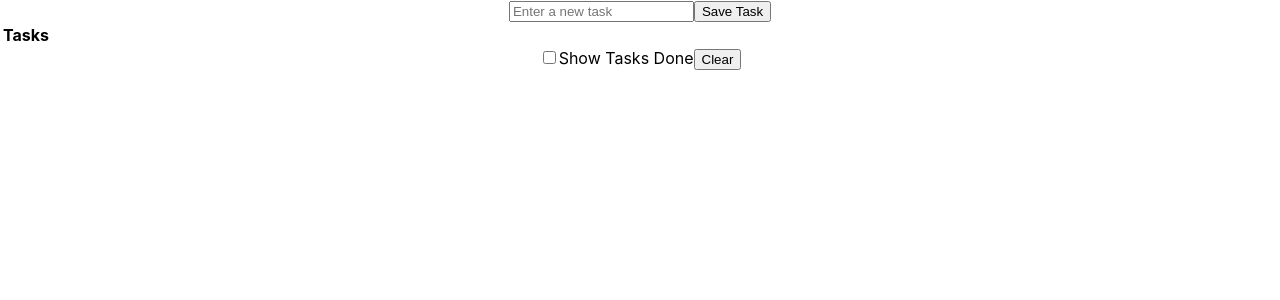
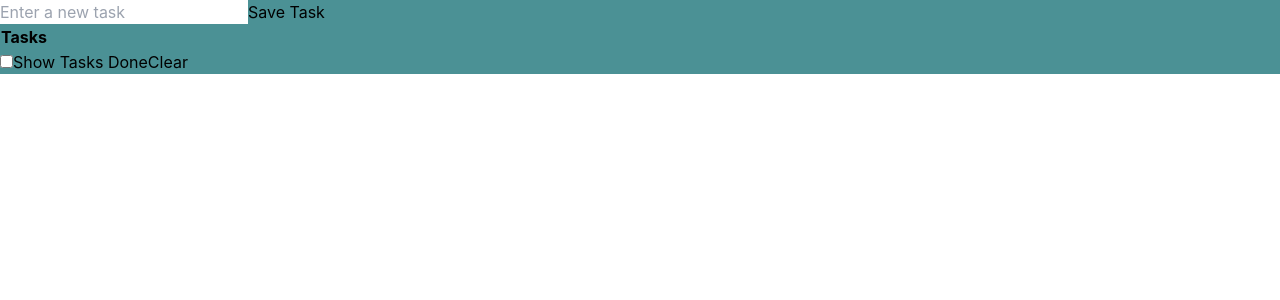
Before and after one commit to diegofernandoalayon/react-taskapp, a React (Vite) app: page / in a window 1280 px wide. Shown: the top 300 px of the page. Built offline with nearby package versions, Linux system fonts and the light colour scheme.

Commit message:
agregando tailwindcss al proyecto

```diff
--- a/package.json
+++ b/package.json
@@ -22,8 +22,11 @@
     "@types/react": "^18.0.0",
     "@types/react-dom": "^18.0.0",
     "@vitejs/plugin-react": "^1.3.0",
+    "autoprefixer": "^10.4.7",
     "cypress": "^10.3.0",
+    "postcss": "^8.4.14",
     "standard": "^17.0.0",
+    "tailwindcss": "^3.1.4",
     "vite": "^2.9.9"
   }
 }
--- /dev/null
+++ b/postcss.config.js
@@ -0,0 +1,6 @@
+module.exports = {
+  plugins: {
+    tailwindcss: {},
+    autoprefixer: {},
+  },
+}
--- a/src/App.css
+++ b/src/App.css
@@ -1,3 +1,3 @@
-.App {
-  text-align: center;
-}
+@tailwind base;
+@tailwind components;
+@tailwind utilities;
--- a/src/App.jsx
+++ b/src/App.jsx
@@ -40,7 +40,7 @@
   }, [taskItems])
 
   return (
-    <div className='App'>
+    <div className='bg-background'>
       <TaskForm
         createNewTask={createNewTask}
       />
--- /dev/null
+++ b/tailwind.config.js
@@ -0,0 +1,14 @@
+/** @type {import('tailwindcss').Config} */
+module.exports = {
+  content: [
+    "./index.html",
+    "./src/**/*.{js,ts,jsx,tsx}",
+  ],
+  theme: {
+    extend: {},
+    colors:{
+      background: '#4b9195'
+    }
+  },
+  plugins: [],
+}
```
Also changed, not shown: 1 other file (tests, documents, lock files or other folders).
